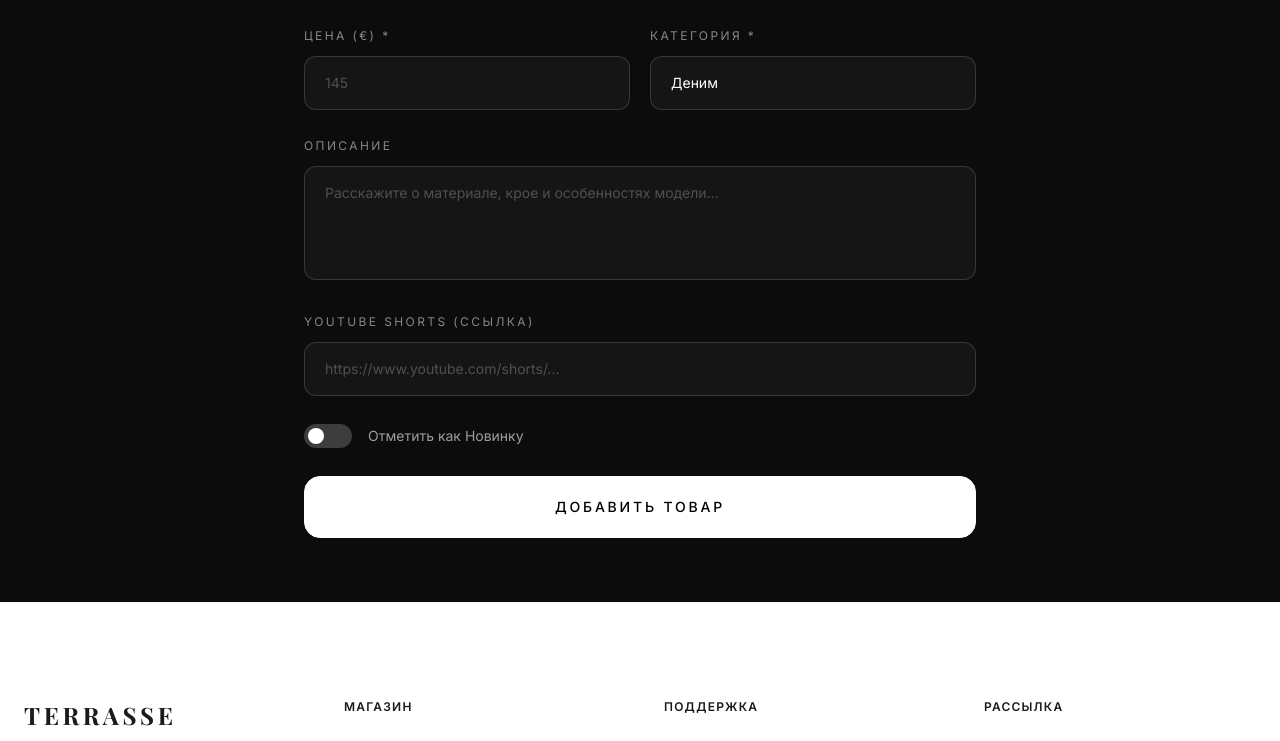
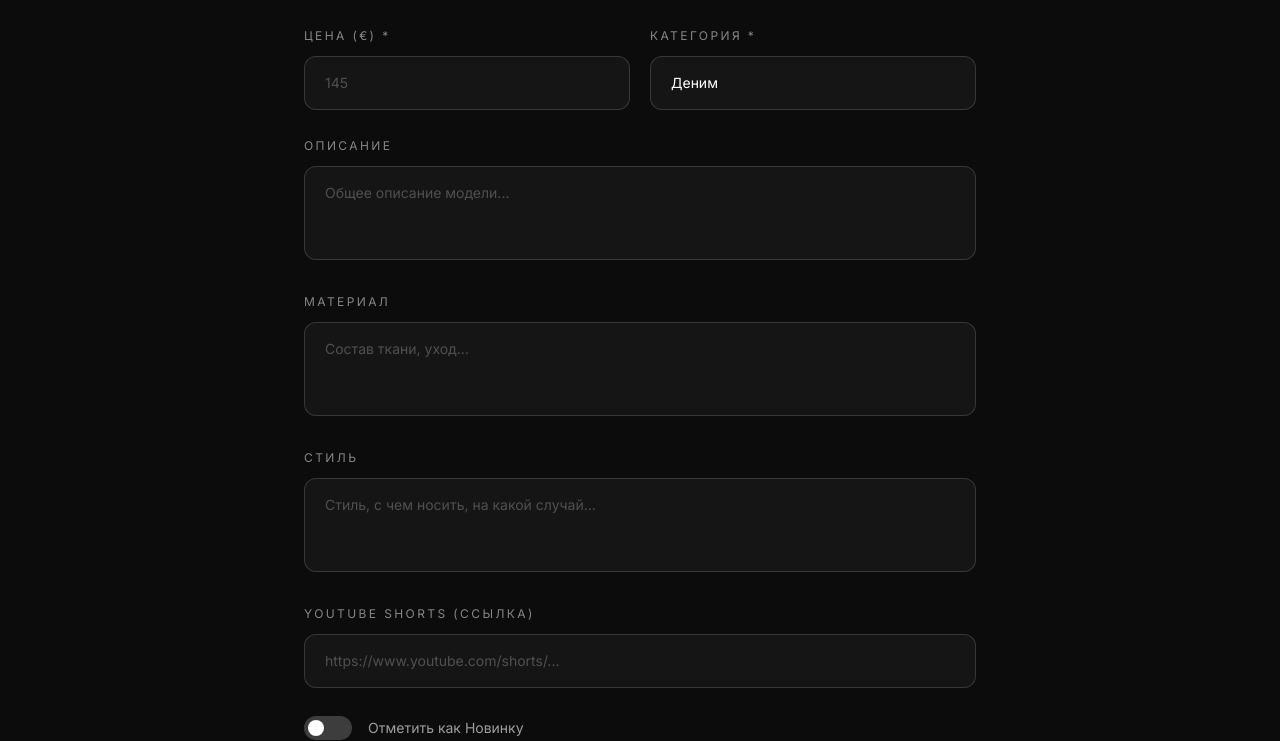
Before and after one commit to dedkola/terrasse, a Next.js app: page /admin/add in a window 1280 px wide. Shown: the part 519-1260 px from the top of the page. Built offline with nearby package versions, Linux system fonts and the light colour scheme; a web font is replaced by a local one.

Commit message:
feat: split description into 3 textareas in admin add form

```diff
--- a/app/admin/add/page.tsx
+++ b/app/admin/add/page.tsx
@@ -12,6 +12,8 @@ export default function AddProductPage() {
     const [price, setPrice] = useState('');
     const [category, setCategory] = useState('Деним');
     const [description, setDescription] = useState('');
+    const [descriptionMaterial, setDescriptionMaterial] = useState('');
+    const [descriptionStyle, setDescriptionStyle] = useState('');
     const [isNew, setIsNew] = useState(false);
     const [youtubeUrl, setYoutubeUrl] = useState('');
     const [images, setImages] = useState<File[]>([]);
@@ -55,6 +57,8 @@ export default function AddProductPage() {
             fd.append('price', price);
             fd.append('category', category);
             fd.append('description', description);
+            fd.append('description_material', descriptionMaterial);
+            fd.append('description_style', descriptionStyle);
             fd.append('isNew', String(isNew));
             fd.append('youtube_url', youtubeUrl);
             images.forEach((img, i) => fd.append(`image_${i}`, img));
@@ -197,7 +201,7 @@ export default function AddProductPage() {
                             </div>
                         </div>
 
-                        {/* Description */}
+                        {/* Описание */}
                         <div>
                             <label className="block text-xs uppercase tracking-[0.2em] text-white/50 mb-3">
                                 Описание
@@ -205,8 +209,36 @@ export default function AddProductPage() {
                             <textarea
                                 value={description}
                                 onChange={(e) => setDescription(e.target.value)}
-                                rows={4}
-                                placeholder="Расскажите о материале, крое и особенностях модели..."
+                                rows={3}
+                                placeholder="Общее описание модели..."
+                                className="w-full bg-white/[0.04] border border-white/15 rounded-xl px-5 py-4 text-white placeholder-white/25 focus:outline-none focus:border-white/50 transition-colors text-sm resize-none"
+                            />
+                        </div>
+
+                        {/* Материал */}
+                        <div>
+                            <label className="block text-xs uppercase tracking-[0.2em] text-white/50 mb-3">
+                                Материал
+                            </label>
+                            <textarea
+                                value={descriptionMaterial}
+                                onChange={(e) => setDescriptionMaterial(e.target.value)}
+                                rows={3}
+                                placeholder="Состав ткани, уход..."
+                                className="w-full bg-white/[0.04] border border-white/15 rounded-xl px-5 py-4 text-white placeholder-white/25 focus:outline-none focus:border-white/50 transition-colors text-sm resize-none"
+                            />
+                        </div>
+
+                        {/* Стиль */}
+                        <div>
+                            <label className="block text-xs uppercase tracking-[0.2em] text-white/50 mb-3">
+                                Стиль
+                            </label>
+                            <textarea
+                                value={descriptionStyle}
+                                onChange={(e) => setDescriptionStyle(e.target.value)}
+                                rows={3}
+                                placeholder="Стиль, с чем носить, на какой случай..."
                                 className="w-full bg-white/[0.04] border border-white/15 rounded-xl px-5 py-4 text-white placeholder-white/25 focus:outline-none focus:border-white/50 transition-colors text-sm resize-none"
                             />
                         </div>
```
